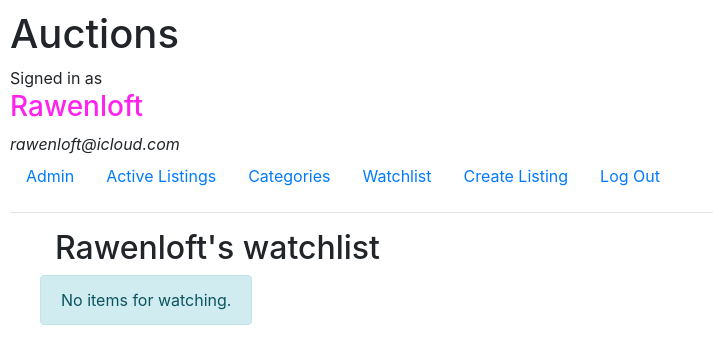
After one commit to rawenloft/test, a Django app: a page that uses auctions/templates/auctions/layout.html in a window 1280 px wide. The commit adds this page. Shown: the top 364 px of the page, without its empty margins (0-713 px from the left). Run offline with Django 3.2, Linux system fonts and the light colour scheme; a user stored in the database is signed in; data comes from the database, SQL or seed files in the repository; both versions use the stored data as it was after the commit; some libraries are stand-ins or nearby versions.

Commit message:
Added watchlist func and messages for winner

```diff
--- a/auctions/admin.py
+++ b/auctions/admin.py
@@ -1,5 +1,5 @@
 from django.contrib import admin
-from .models import User, Listing, Bid, Comment
+from .models import User, Listing, Bid, Comment, Watchlist
 # Register your models here.
 
 class ListingAdmin(admin.ModelAdmin):
@@ -11,7 +11,9 @@ class BidAdmin(admin.ModelAdmin):
 class CommentAdmin(admin.ModelAdmin):
     list_display = ('id', 'created_by', 'content', 'rel_listing')
 
+
 admin.site.register(User)
 admin.site.register(Listing, ListingAdmin)
 admin.site.register(Bid, BidAdmin)
 admin.site.register(Comment, CommentAdmin)
+admin.site.register(Watchlist)
--- a/auctions/models.py
+++ b/auctions/models.py
@@ -24,11 +24,13 @@ class Listing(models.Model):
     description = models.TextField(max_length=254)
     img_url = models.URLField(max_length=200, blank=True)
     start_bid = models.IntegerField(default=1)
+    current_price = models.IntegerField(default=1)
     created_at = models.DateTimeField(auto_now=False, auto_now_add=True)
     active = models.BooleanField(default=True)
+    watcher = models.ManyToManyField(User, through='Watchlist')
 
-def __str__(self):
-    return f"Author: {self.created_by}, {self.title}, {self.category}, {self.img_url}, {self.description} {self.created_at}"
+    def __str__(self):
+        return f"Author: {self.created_by}, {self.title}, {self.category}, {self.img_url}, {self.description}, {self.start_bid}, {self.created_at}"
 
 class Bid(models.Model):
     listing_id = models.ForeignKey(Listing, on_delete=models.CASCADE, related_name="item_to_buy", default=True)
@@ -37,8 +39,8 @@ class Bid(models.Model):
     bid = models.IntegerField(null=True)
     started_at = models.DateTimeField(auto_now=False, auto_now_add=True,)
 
-def __str__(self):
-    return f"Bidder: {self.created_by}, {self.bid}, for: {self.listing_id}, {self.started_at}"
+    def __str__(self):
+        return f"Bidder: {self.created_by}, {self.bid}, for: {self.listing_id}, {self.started_at}"
 
 
 class Comment(models.Model):
@@ -46,5 +48,12 @@ class Comment(models.Model):
     content = models.TextField(max_length=512)
     rel_listing = models.ForeignKey(Listing, on_delete=models.CASCADE, related_name="comment_aim")
 
-def __str__(self):
-    return f"{self.id}: {self.created_by}, {self.content}, {self.rel_listing}"
+    def __str__(self):
+        return f"{self.id}: {self.created_by}, {self.content}, {self.rel_listing}"
+
+class Watchlist(models.Model):
+    user = models.ForeignKey(User, on_delete=models.CASCADE, null=True)
+    listing = models.ForeignKey(Listing, on_delete=models.CASCADE, null=True)
+
+    def __str__(self):
+        return f"{self.user.username}, {self.listing.title}"
--- a/auctions/static/auctions/styles.css
+++ b/auctions/static/auctions/styles.css
@@ -15,6 +15,9 @@ body {
 }
 a.cat_link {
     text-decoration: none !important;
+}
+h2 {
+    margin-right: 20px;
 }
 h3 {
     color: var(--secondary-color);
@@ -67,6 +70,19 @@ form .input-group {
     width: 1em;
     height: 1em;
 }
+.w_list.btn {
+    line-height: 2em;
+    position: relative;
+    padding-right: 40px;
+}
+.i_eye {
+    position: absolute;
+    right: 10px;
+    top: 10px;
+}
+.card.comment-card{
+    height: auto;
+}
 @media (min-width: 1200px) {
     .container, .container-lg, .container-md, .container-sm, .container-xl {
         max-width: 1200px;
--- a/auctions/templates/auctions/layout.html
+++ b/auctions/templates/auctions/layout.html
@@ -28,15 +28,12 @@
             <li class="nav-item">
                 <a class="nav-link" href="{% url 'index' %}">Active Listings</a>
             </li>
+            <li class="nav-item">
+                <a class="nav-link" href="{% url 'categories' %}">Categories</a>
+            </li>
             {% if user.is_authenticated %}
                 <li class="nav-item">
-                    <a class="nav-link" href="{% url 'categories' %}">Categories</a>
-                </li>
-                <li class="nav-item">
-                    <a class="nav-link" href="#">Watchlist</a><span></span>
-                    {% comment "" %}
-                    {% url 'watchlist' %}
-                    {% endcomment %}
+                    <a class="nav-link" href="{% url 'watchlist' user_username=user.username%}">Watchlist</a><span></span>
                 </li>
                 <li class="nav-item">
                     <a class="nav-link" href="{% url 'create' %}">Create Listing</a>
--- /dev/null
+++ b/auctions/templates/auctions/watchlist.html
@@ -0,0 +1,32 @@
+{% extends 'auctions/layout.html' %}
+
+{% block body %}
+    <h2 class="col-lg-12">{{ user.username|capfirst }}'s watchlist</h2>
+
+    {% if message %}
+        <div class="alert alert-info">{{ message }}</div>
+    {% endif %}
+
+    {% if watchlist %}
+        {% for item in watchlist %}
+            <div class="col col-lg-3">
+                <div class="card" style="width: 18rem">
+                        <img src="{{item.listing.img_url}}" class="card-img" style="height: 192px" />
+                        <div class="card-body">
+                            <h3 class="card-title"> {{item.listing.title}} </h3>
+                            <p class="card-text"> {{ item.listing.description }}</p>
+                        </div>
+                        <div class="card-footer">
+                            <small class="text-muted">
+                                <span>Current price: </span>
+                                <span class="bid"> {{ item.listing.current_price }} </span>
+
+                                <span class="legend">USD</span>
+                            </small>
+                            <a href="{% url 'listing' listing_id=item.listing.id%}" class="btn btn-outline-primary">View</a>
+                        </div>
+                </div>
+            </div>
+        {% endfor %}
+    {% endif %}
+{% endblock %}
--- a/auctions/urls.py
+++ b/auctions/urls.py
@@ -9,11 +9,12 @@ urlpatterns = [
     path("register", views.register, name="register"),
 
     path('listing/<int:listing_id>', views.listing, name="listing"),
-    path('create', views.create, name="create"),
+    path('create', views.create_listing, name="create"),
     path('categories', views.categories, name="categories"),
     path('categories/<str:category>', views.category, name="category"),
     path('<int:listing_id>', views.add_comment, name="add_comment"),
+    path('<str:user_username>/watchlist', views.watchlist, name="watchlist"),
     path('bid/<int:listing_id>', views.bid, name='bid'),
-
+    path('add/<int:listing_id>', views.add_to_watch, name="add_to_watchlist"),
     path('admin',views.index,name="admin"),
 ]
--- a/auctions/views.py
+++ b/auctions/views.py
@@ -6,11 +6,12 @@ from django.urls import reverse
 from django.contrib.auth.decorators import login_required
 from django.contrib import messages
 
-from .models import User, Listing, Bid, Comment, CATEGORIES
+from .models import User, Listing, Bid, Comment, CATEGORIES, Watchlist
 
 
 def index(request):
     listing = Listing.objects.all()
+    update_price(listing)
     return render(request, "auctions/index.html", {
         "listings": listing,
     })
@@ -67,16 +68,30 @@ def register(request):
     else:
         return render(request, "auctions/register.html")
 
+def check_watchlist(username, listing_id):
+    user = username
+    watchlist = Watchlist.objects.filter(user=user)
+    if watchlist:
+        for item in watchlist:
+            if item.user == user:
+                return True
+    return False
+
 def listing(request, listing_id):
     listing = Listing.objects.get(id=listing_id)
     current_price = get_price(listing_id)
     bids = Bid.objects.filter(listing_id=listing_id)
+    username = request.user
+    watched = Watchlist.objects.filter(user=username, listing=listing).exists()
+
     return render(request, "auctions/listing.html", {
         "listing": listing,
         "current_price": current_price,
         "comments": Comment.objects.all(),
         "bids": bids,
+        "watched": watched,
     })
+
 
 
 @login_required(login_url='login')
@@ -88,8 +103,11 @@ def add_comment(request, listing_id):
         if user.is_authenticated:
             try:
                 query = request.POST['comment']
-                comment = Comment.objects.create(created_by=user,content=query, rel_listing=use_listing)
-                comment.save()
+                if query:
+                    comment = Comment.objects.create(created_by=user,content=query, rel_listing=use_listing)
+                    comment.save()
+                else:
+                    messages.error(request, "Comment should not be empty!")
             except Exception as e:
                 print(e)
         else:
@@ -105,6 +123,13 @@ def get_price(listing_id):
         current_price = Listing.objects.get(id=listing_id).start_bid
         return current_price
 
+def update_price(listing):
+    for item in listing:
+        item_price = get_price(item.id)
+        current_price = Listing.objects.filter(id=item.id).update(current_price=item_price)
+        item.refresh_from_db()
+
+
 @login_required(login_url='login')
 def bid(request, listing_id):
     user = request.user
@@ -113,17 +138,19 @@ def bid(request, listing_id):
         bid = int(request.POST['bid'] or 0)
         get_starting_bid = Listing.objects.get(id=listing_id).start_bid
         current_price = get_price(listing_id)
-        if bid <= get_starting_bid:
+        new_price = Listing.objects.filter(id=listing_id).update(current_price=current_price)
+        listing.refresh_from_db()
+        if bid <= current_price:
             return render(request,'auctions/listing.html', {
                 "listing": listing,
-                "current_price": current_price,
+                "current_price": listing.current_price,
                 "message": "Please bet more money!"
             })
         try:
             if listing.created_by == user:
                 return render(request,'auctions/listing.html', {
                     "listing": listing,
-                    "current_price": current_price,
+                    "current_price": listing.current_price,
                     "message": "You can not bet on your own listing."
                 })
             new_bid = Bid.objects.create(listing_id=listing,created_by=request.user, start_bid=listing.start_bid, bid=bid, )
@@ -132,7 +159,7 @@ def bid(request, listing_id):
             print(e)
     return HttpResponseRedirect(reverse('listing', kwargs={'listing_id':listing.id,}))
 
-def create(request):
+def create_listing(request):
     user = request.user
     if request.method == "POST":
         title = request.POST["title"]
@@ -140,13 +167,12 @@ def create(request):
         description = request.POST["description"] or ""
         img_url = request.POST["img_url"] or ""
         start_bid = request.POST["start_bid"]
-
-        print(user, title, category, description, img_url, start_bid)
         try:
             listing = Listing.objects.create(created_by=user, title=title, category=category, description=description, img_url=img_url, start_bid=start_bid,created_at=True, active=True,)
             listing.save()
             return render(request, "auctions/listing.html", {
-                "listing":listing
+                "listing":listing,
+                "current_price": get_price(listing.id),
             })
         except Exception as e:
             print(e)
@@ -162,9 +188,40 @@ def categories(request):
     })
 
 def category(request, category):
-    item_list = Listing.objects.filter(category=category)
-    print(item_list)
+    listing = Listing.objects.filter(category=category)
+    if not listing:
+        message = "No items selling for now. Please come back later."
+    else:
+        message = ''
+    update_price(listing)
     return render(request, 'auctions/category.html', {
-        "item_list": item_list,
-        "category": category
+        "item_list": listing,
+        "category": category,
+        "message": message,
     })
+
+@login_required(login_url='login')
+def add_to_watch(request,listing_id):
+    user = request.user
+    listing = Listing.objects.get(id=listing_id)
+    watch_item = Watchlist.objects.filter(user=user, listing=listing)
+    if watch_item:
+        Watchlist.objects.filter(user=user,listing=listing).delete()
+    else:
+        watchlist = Watchlist(user=user, listing=listing)
+        watchlist.save()
+    return HttpResponseRedirect(reverse('listing', kwargs={'listing_id':listing.id,}))
+
+
+def watchlist(request, user_username):
+    user = request.user
+    watchlist = Watchlist.objects.filter(user=user)
+    if not watchlist:
+        message = "No items for watching."
+        print(watchlist)
+    else:
+        message = ""
+    return render(request, "auctions/watchlist.html", {
+        "watchlist": watchlist,
+        "message": message,
+    })
```
Also changed, not shown: auctions/templates/auctions/category.html (+5 -2 lines), auctions/templates/auctions/close.html (added, +20 -0 lines), auctions/templates/auctions/index.html (+26 -1 lines), auctions/templates/auctions/listing.html (+26 -6 lines), auctions/migrations/0003_listing_current_price.py (added), auctions/migrations/0004_watchlist.py (added), auctions/migrations/0005_delete_watchlist.py (added), auctions/migrations/0006_watchlist.py (added), auctions/migrations/0007_auto_20210502_0808.py (added), auctions/migrations/0008_auto_20210503_0027.py (added), auctions/migrations/0009_auto_20210503_0140.py (added), db.sqlite3.
